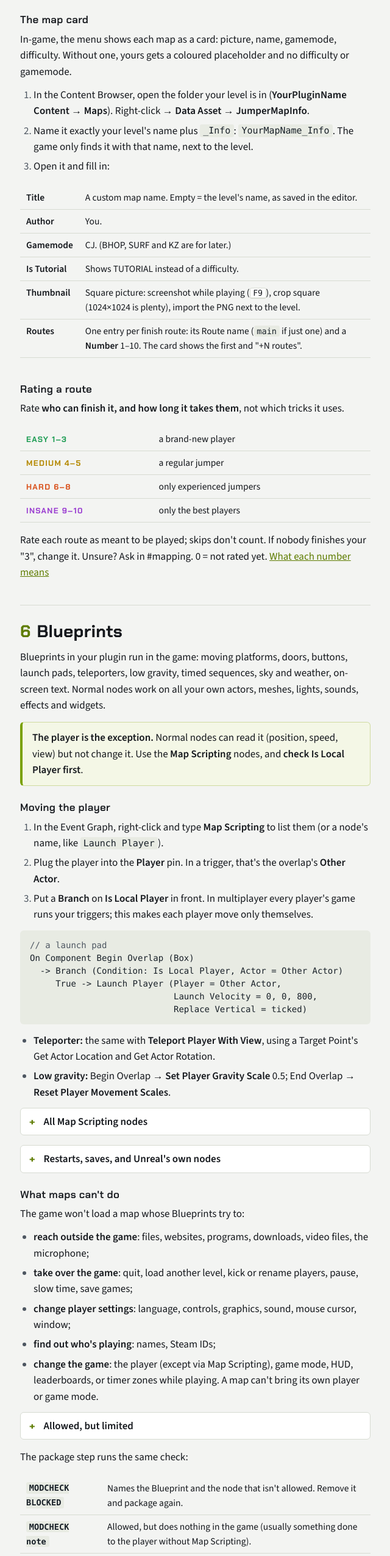
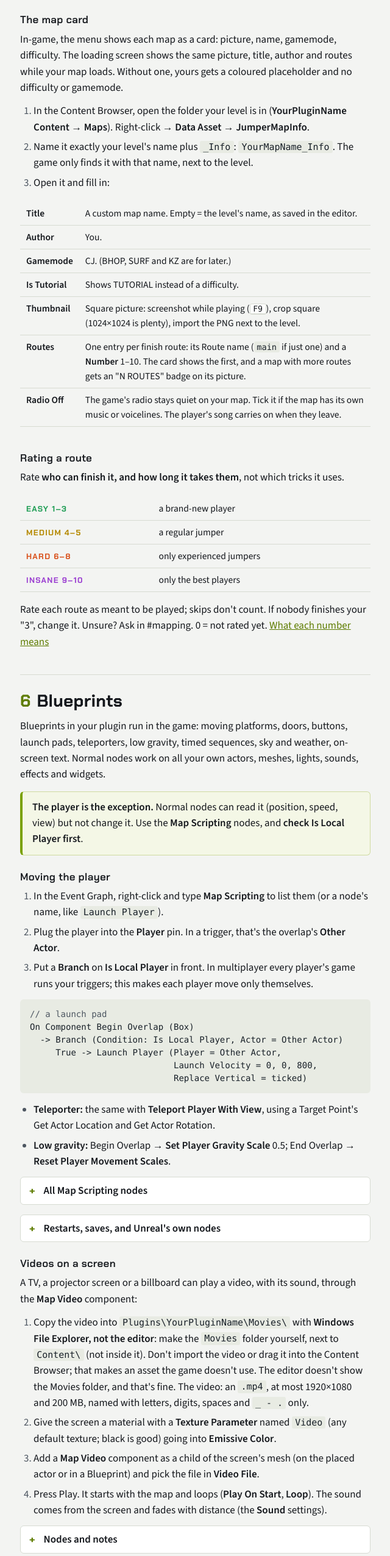
Before and after one commit to project-jump/project-jump.github.io, a plain HTML site: page index.html in a window 1280 px wide. Shown: the part 6246-8798 px from the top of the page at 61% size, without its empty margins (315-955 px from the left). Drawn offline with nearby package versions, Linux system fonts and the light colour scheme.

Commit message:
Map guide: Map Video, radio controls, loading screen, multi-map leaderboards, engine-asset troubleshooting
Co-Authored-By: Claude Opus 5.5 <noreply@anthropic.com>

```diff
--- a/index.html
+++ b/index.html
@@ -213,12 +213,13 @@
     <ul>
       <li>Online leaderboards: one per finish route, up to 32 per map. Route names: letters, numbers, spaces, <code>-</code> and <code>_</code>, up to 32 characters. Extra routes or other characters still count locally.</li>
       <li>Every finish counts on the local leaderboard (<code>top</code> in the console).</li>
+      <li>A Workshop item with more than one map gives each map its own leaderboards. Adding a map to an item that had only one starts the first map's online leaderboards over, so decide at the start.</li>
       <li>Wireframes of the Start/Finish boxes show in the editor and the game. You can customize the look of them by adjusting <strong>Line Thickness</strong>, the colours and <strong>Draw Through Walls</strong>.</li>
     </ul>
   </details>
 
   <h3 id="card">The map card</h3>
-  <p>In-game, the menu shows each map as a card: picture, name, gamemode, difficulty. Without one, yours gets a coloured placeholder and no difficulty or gamemode.</p>
+  <p>In-game, the menu shows each map as a card: picture, name, gamemode, difficulty. The loading screen shows the same picture, title, author and routes while your map loads. Without one, yours gets a coloured placeholder and no difficulty or gamemode.</p>
   <ol>
     <li>In the Content Browser, open the folder your level is in (<strong>YourPluginName Content → Maps</strong>). Right-click → <strong>Data Asset</strong> → <strong>JumperMapInfo</strong>.</li>
     <li>Name it exactly your level's name plus <code>_Info</code>: <code>YourMapName_Info</code>. The game only finds it with that name, next to the level.</li>
@@ -231,7 +232,8 @@
       <tr><td>Gamemode</td><td>CJ. (BHOP, SURF and KZ are for later.)</td></tr>
       <tr><td>Is Tutorial</td><td>Shows TUTORIAL instead of a difficulty.</td></tr>
       <tr><td>Thumbnail</td><td>Square picture: screenshot while playing (<kbd>F9</kbd>), crop square (1024×1024 is plenty), import the PNG next to the level.</td></tr>
-      <tr><td>Routes</td><td>One entry per finish route: its Route name (<code>main</code> if just one) and a <strong>Number</strong> 1–10. The card shows the first and "+N routes".</td></tr>
+      <tr><td>Routes</td><td>One entry per finish route: its Route name (<code>main</code> if just one) and a <strong>Number</strong> 1–10. The card shows the first, and a map with more routes gets an "N ROUTES" badge on its picture.</td></tr>
+      <tr><td>Radio Off</td><td>The game's radio stays quiet on your map. Tick it if the map has its own music or voicelines. The player's song carries on when they leave.</td></tr>
     </tbody>
   </table></div>
 
@@ -283,6 +285,8 @@ On Component Begin Overlap (Box)
         <tr><td>Set Player Gravity / Speed / Jump Height Scale</td><td>1 = normal, 0.5 = half, 2 = double. Jump height 0 = no jumping. Every map starts at 1.</td></tr>
         <tr><td>Reset Player Movement Scales</td><td>All three back to 1.</td></tr>
         <tr><td>Is Run In Progress, Get Run Time, Is Player Practicing</td><td>Reads the run timer and practice mode.</td></tr>
+        <tr><td>Hold Radio</td><td>Quiets the game's radio while your map plays something of its own (a song, a voiceline): <strong>true</strong> pauses it, <strong>false</strong> lets it carry on. Works from Event BeginPlay; leaving the map lets go too. To keep it off for the whole map, tick <strong>Radio Off</strong> in the _Info instead.</td></tr>
+        <tr><td>Is Radio Playing</td><td>Music is coming out of the radio right now.</td></tr>
       </tbody>
     </table></div>
   </details>
@@ -295,10 +299,27 @@ On Component Begin Overlap (Box)
     </ul>
   </details>
 
+  <h3 id="video">Videos on a screen</h3>
+  <p>A TV, a projector screen or a billboard can play a video, with its sound, through the <strong>Map Video</strong> component:</p>
+  <ol>
+    <li>Copy the video into <code>Plugins\YourPluginName\Movies\</code> with <strong>Windows File Explorer, not the editor</strong>: make the <code>Movies</code> folder yourself, next to <code>Content\</code> (not inside it). Don't import the video or drag it into the Content Browser; that makes an asset the game doesn't use. The editor doesn't show the Movies folder, and that's fine. The video: an <code>.mp4</code>, at most 1920×1080 and 200 MB, named with letters, digits, spaces and <code>_ - .</code> only.</li>
+    <li>Give the screen a material with a <strong>Texture Parameter</strong> named <code>Video</code> (any default texture; black is good) going into <strong>Emissive Color</strong>.</li>
+    <li>Add a <strong>Map Video</strong> component as a child of the screen's mesh (on the placed actor or in a Blueprint) and pick the file in <strong>Video File</strong>.</li>
+    <li>Press Play. It starts with the map and loops (<strong>Play On Start</strong>, <strong>Loop</strong>). The sound comes from the screen and fades with distance (the <strong>Sound</strong> settings).</li>
+  </ol>
+  <details><summary>Nodes and notes</summary>
+    <ul>
+      <li>Nodes: <strong>Play</strong>, <strong>Pause</strong>, <strong>Stop</strong> (back to the start), <strong>Set Video</strong> (another file from your Movies folder: a channel change), <strong>Set Looping</strong>, <strong>Set Volume</strong>, <strong>Is Playing</strong>, <strong>Show On Mesh</strong> (the same video on another mesh of the same actor).</li>
+      <li>Each player's game plays it on its own: not in sync between players. Up to 4 videos open at once per map.</li>
+      <li><code>PackageMod.cmd</code> packs your Movies folder with the map and checks every video; the Workshop upload takes them along.</li>
+      <li>Nothing shows? The log's <code>LogMapVideo</code> lines say why. Videos only run while playing, not while editing.</li>
+    </ul>
+  </details>
+
   <h3 id="limits">What maps can't do</h3>
   <p>The game won't load a map whose Blueprints try to:</p>
   <ul>
-    <li><strong>reach outside the game</strong>: files, websites, programs, downloads, video files, the microphone;</li>
+    <li><strong>reach outside the game</strong>: files, websites, programs, downloads, video files (except your own, through <a href="#video">Map Video</a>), the microphone;</li>
     <li><strong>take over the game</strong>: quit, load another level, kick or rename players, pause, slow time, save games;</li>
     <li><strong>change player settings</strong>: language, controls, graphics, sound, mouse cursor, window;</li>
     <li><strong>find out who's playing</strong>: names, Steam IDs;</li>
@@ -318,7 +339,7 @@ On Component Begin Overlap (Box)
   <p>The package step runs the same check:</p>
   <div class="tablewrap"><table>
     <tbody>
-      <tr><td><code>MODCHECK BLOCKED</code></td><td>Names the Blueprint and the node that isn't allowed. Remove it and package again.</td></tr>
+      <tr><td><code>MODCHECK BLOCKED</code></td><td>Names the Blueprint and the node that isn't allowed, or a packaged file the game would refuse. Remove it and package again (<a href="#trouble">Troubleshooting</a>).</td></tr>
       <tr><td><code>MODCHECK note</code></td><td>Allowed, but does nothing in the game (usually something done to the player without Map Scripting).</td></tr>
       <tr><td><code>MODCHECK editor</code></td><td>An editor-only tool. Nothing to do.</td></tr>
     </tbody>
@@ -427,13 +448,14 @@ one for people who hate themselves.</code></pre>
     <div><dt>"Close the Unreal editor first"</dt><dd>The move edits your files. Save, close the editor, run it again.</dd></div>
     <div><dt>Something looks wrong after a move</dt><dd>Originals are in <code>Saved\MoveIntoPlugin-Backup\&lt;map&gt;-&lt;date&gt;\</code>, in their folder layout. Close the editor and copy them back over <code>Plugins\</code> and <code>Content\</code>.</dd></div>
     <div><dt><code>MODCHECK</code> lines, or "MOD BLOCKED" in the game</dt><dd>A Blueprint uses something maps can't; the line names it. Remove that node (<a href="#limits">section 6</a>).</dd></div>
+    <div><dt>"MODCHECK BLOCKED … holds …: a map's files go in its own folder"</dt><dd>Your map uses an engine asset the game doesn't have, and the cook packed it in with your map, outside your plugin. The game would refuse the whole map, so nothing was installed. In the Content Browser, Settings → <strong>Show Engine Content</strong>; find the asset (the path after <code>Engine/Content/</code>), right-click → <strong>Reference Viewer</strong> to see what uses it, and point that at something in your plugin or the game's. Package again.</dd></div>
     <div><dt>"Expected exactly one .uplugin"</dt><dd>Your plugin folder must contain exactly one <code>.uplugin</code> file: your plugin's own.</dd></div>
     <div><dt>The package script can't find the engine</dt><dd>Pass it explicitly: <code>-Engine "C:\Program Files\Epic Games\UE_5.8"</code>.</dd></div>
   </dl>
 
   <h3>In the game</h3>
   <dl class="trouble">
-    <div><dt>My map isn't listed</dt><dd>Look in <code>%LOCALAPPDATA%\project_jump\Saved\Logs\project_jump.log</code> for <code>LogJumperMods</code> lines. "no .pak files": the cook produced nothing. "no maps.json": the installed map is incomplete. Either way, run <code>PackageMod.cmd</code> again.</dd></div>
+    <div><dt>My map isn't listed</dt><dd>Restart the game first: it looks for installed maps when it starts. Still missing? Open the game's log: in Steam, right-click PROJECT_JUMP → Manage → Browse local files, then <code>project_jump\Saved\Logs\project_jump.log</code>. Search it for your map's name. "no .pak files": the cook produced nothing. "no maps.json": the installed map is incomplete. Either way, run <code>PackageMod.cmd</code> again. "refused — … a map's files go in its own folder": a file was packed outside your plugin (see Packaging, above).</dd></div>
     <div><dt>My launch pad or teleporter does nothing</dt><dd>Use Map Scripting nodes (or Set Actor Location / Launch Character) behind an Is Local Player check. Other nodes done to the player are skipped and show as <code>MODCHECK note</code>.</dd></div>
   </dl>
 
```
